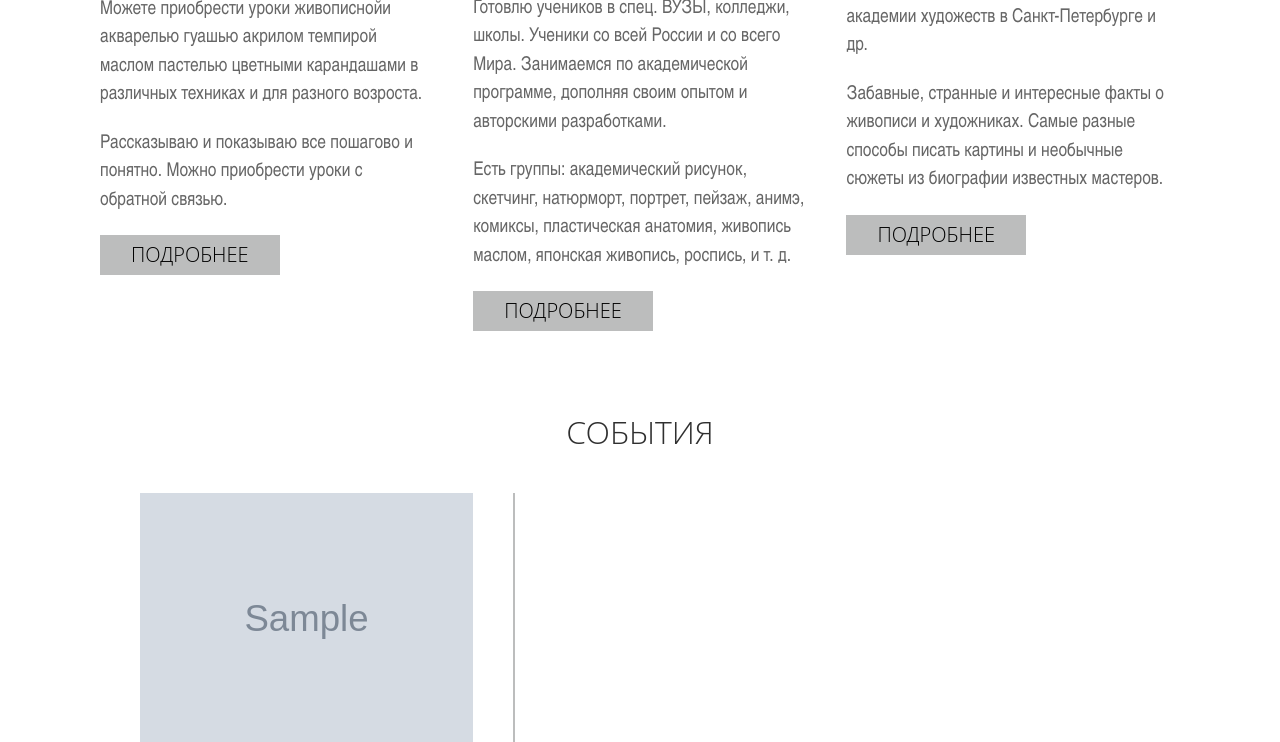
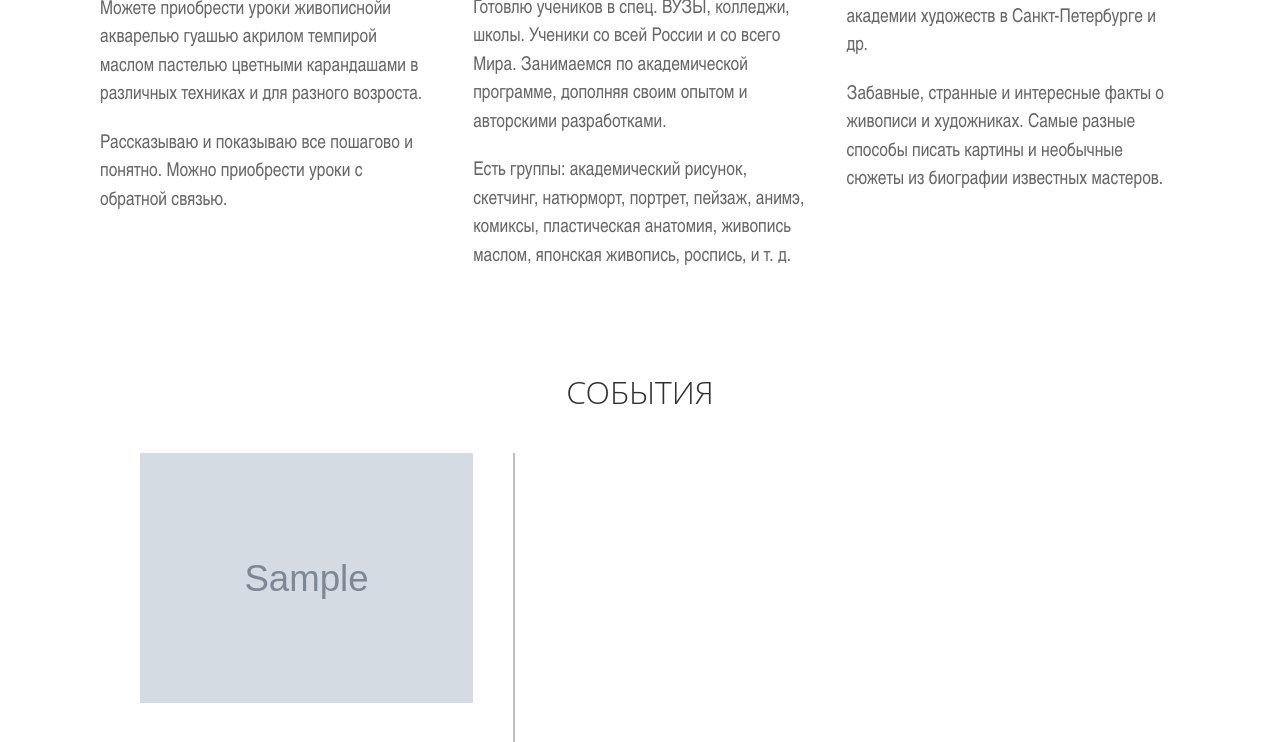
Before and after one commit to GordienkoM/artist, a PHP site: template templates/main/index.html.twig in a window 1280 px wide. Shown: the part 1489-2231 px from the top of the page. Run offline with PHP 8.4, Linux system fonts and the light colour scheme; the template is opened without the code that fills it: most values are stand-ins (such as "Sample title", 1, 10 or a date in 2020); grey boxes marked "Sample" are stand-in pictures; some libraries are stand-ins or nearby versions; some web fonts are replaced.

Commit message:
hide buttons

```diff
--- a/templates/main/index.html.twig
+++ b/templates/main/index.html.twig
@@ -69,7 +69,7 @@
 																																																																						                     Получите знания по пластической анатомии, воздушной и линейной перспективе,свето-теневой передачи объектов.{% endtrans %}</p>
 						<p>{% trans %}Можете приобрести уроки живописнойи акварелью гуашью акрилом темпирой маслом пастелью цветными карандашами в различных техниках и для разного возроста.{% endtrans %}</p>
 						<p>{% trans %}Рассказываю и показываю все пошагово и понятно. Можно приобрести уроки с обратной связью.{% endtrans %}</p>
-						<a class="uk-button uk-button-secondary uk-button uk-text-center" href="{{ path('home') }}">{% trans %}Подробнее{% endtrans %}</a>
+						{# <div class="uk-text-center"><a class="uk-button uk-button-secondary uk-button uk-text-center" href="{{ path('home') }}">{% trans %}Подробнее{% endtrans %}</a></div> #}
 					</div>
 				</div>
 			</div>
@@ -89,7 +89,7 @@
 						</p>
 						<p>{% trans %}Есть группы: академический рисунок, скетчинг, натюрморт, портрет, пейзаж, анимэ, комиксы, пластическая анатомия, живопись маслом, японская живопись, роспись, и т. д.{% endtrans %}
 						</p>
-						<a class="uk-button uk-button-secondary uk-button uk-text-center" href="{{ path('home') }}">{% trans %}Подробнее{% endtrans %}</a>
+						{# <div class="uk-text-center"><a class="uk-button uk-button-secondary uk-button uk-text-center" href="{{ path('home') }}">{% trans %}Подробнее{% endtrans %}</a></div> #}
 					</div>
 				</div>
 			</div>
@@ -107,14 +107,12 @@
 						</p>
 						<p>{% trans %}Забавные, странные и интересные факты о живописи и художниках. Самые разные способы писать картины и необычные сюжеты из биографии известных мастеров.{% endtrans %}
 						</p>
-						<a class="uk-button uk-button-secondary uk-button uk-text-center" href="{{ path('home') }}">{% trans %}Подробнее{% endtrans %}</a>
+						{# <div class="uk-text-center"><a class="uk-button uk-button-secondary uk-button uk-text-center" href="{{ path('home') }}">{% trans %}Подробнее{% endtrans %}</a></div> #}
 					</div>
 				</div>
 			</div>
 		</div>
 	</section>
-
-
 
 	<!-- PHOTOS SLIDER -->
 
```
